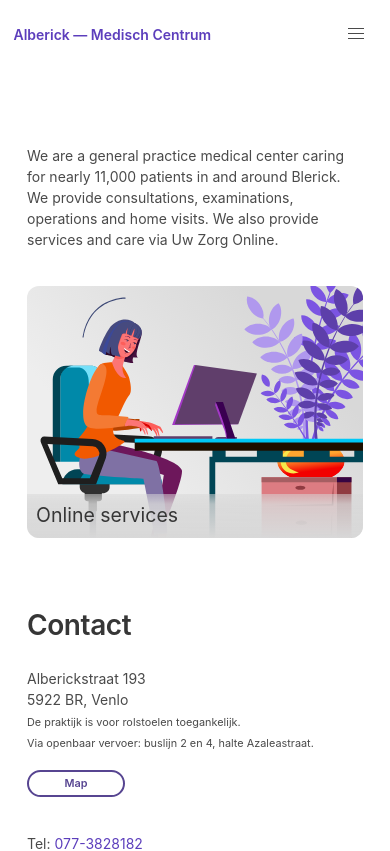
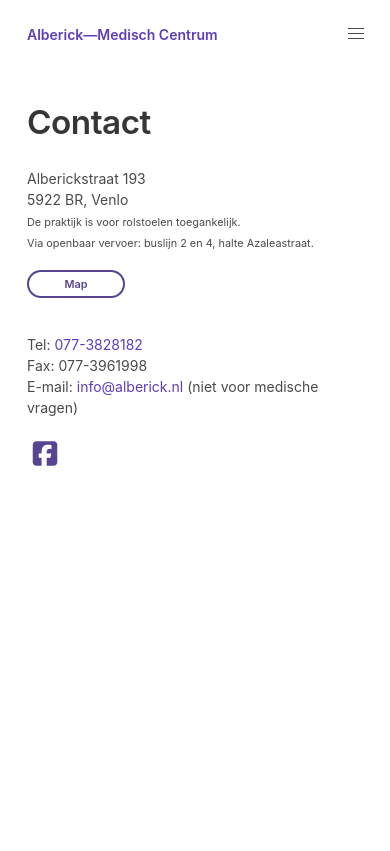
Before and after one commit to anthonyboutinov/alberick-vue-website, a Vue app: page /contact in a window 390 px wide. Shown: the top 851 px of the page. Built offline with nearby package versions, Linux system fonts and the light colour scheme.

Commit message:
optimize mobile

```diff
--- a/src/App.vue
+++ b/src/App.vue
@@ -5,7 +5,8 @@
     <div class="container">
       <div class="navbar-brand">
         <router-link class="navbar-item is-size-7-rem" to="/">
-          Alberick — Medisch Centrum
+          Alberick
+          <span class="is-hidden-xxs">—</span> Medisch Centrum
         </router-link>
 
         <a role="button" class="navbar-burger burger" aria-label="menu" :aria-expanded="displayMenu" v-on:click="toggleMenu()">
@@ -39,12 +40,11 @@
   <footer class="footer" id="footer">
     <div class="container has-text-centered is-size-7">
       <p>
-        © <router-link to="/" class="link-hidden">Alberick</router-link> 2020.
+        ©
+        <router-link to="/" class="link-hidden">Alberick</router-link> 2020.
         <router-link to="/privacy-policy">Privacy &amp; Cookies</router-link>.
-        <router-link to="/terms">T&amp;C's</router-link>.
-        Website by
-        <a href="https://boutinov.com" target="_blank">Boutinov.com</a>.
-        Artwork design by
+        <router-link to="/terms">T&amp;C's</router-link>. Website by
+        <a href="https://boutinov.com" target="_blank">Boutinov.com</a>. Artwork design by
         <a href="https://freepik.com" target="_blank" class="link-hidden">pch.vector / Freepik</a>.
       </p>
     </div>
@@ -106,4 +106,15 @@ footer.footer {
 .navbar .button.is-white {
     background-color: rgba(255,255,255,0);
 }
+
+@media (max-width: $tablet - 1px) {
+    .navbar-brand > .navbar-item {
+        padding-left: 1.5rem;
+    }
+}
+@media (max-width: 290px) {
+    .is-hidden-xxs {
+        display: none;
+    }
+}
 </style>
--- a/src/styles/_common.scss
+++ b/src/styles/_common.scss
@@ -208,9 +208,30 @@ strong {
       margin-right: -$gap;
     }
   }
+
+  @each $key, $value in (
+    "1": 6.7222222222,
+    "2": 4.5,
+    "3": 3,
+    "4": 2,
+    "5": 1.3333333333,
+    "6": 1,
+  ) {
+    .title.is-#{$key} {
+      font-size: calc(1.2rem +  #{$value}vw);
+    }
+  }
 }
 
-@each $key, $value in $sizes {
+@each $key, $value in (
+  "1": 6.7222222222,
+  "2": 4.5,
+  "3": 3,
+  "4": 2,
+  "5": 1.3333333333,
+  "6": 1,
+  "7": 0.7777777778
+) {
   .is-size-#{key}-rem {
     font-size: #{$value}rem;
   }
--- a/src/styles/_variables.scss
+++ b/src/styles/_variables.scss
@@ -9,16 +9,6 @@ $size-6: 1em;
 $size-7: 0.7777777778em;
 $size-8: 0.6666666667em;
 $size-9: 0.5em;
-/* -- */
-$sizes-mobile: (
-  "1": 6.7222222222,
-  "2": 4.5,
-  "3": 3,
-  "4": 2,
-  "5": 1.3333333333,
-  "6": 1,
-  "7": 0.7777777778
-);
 /* -- */
 $small-font-size: $size-7;
 $size-small: $size-8;
--- a/src/templates/contact/Contact.vue
+++ b/src/templates/contact/Contact.vue
@@ -1,46 +1,49 @@
 <template>
-<section class="hero is-fullheight">
+<div>
+  <section class="is-hidden-tablet is-fullheight">
+    <div class="page-head">
+      <div class="container">
+        <h2 class="title is-3 has-text-weight-bold page-title">Contact</h2>
+      </div>
+    </div>
+    <div class="section" style="padding-top:0;">
+      <div class="container">
+        <contact-content-component />
+      </div>
+    </div>
+  </section>
+
+  <section class="hero is-fullheight is-hidden-mobile">
     <div class="hero-body">
       <div class="container">
         <div class="columns is-variable is-8" style="align-items:baseline;">
-        <div class="column is-6 is-hidden-mobile">
+          <div class="column is-6">
             <p class="is-size-5 margin-bottom-medium">
               We are a general practice medical center caring for nearly 11,000 patients in and around Blerick. We provide consultations, examinations, operations and home visits. We also provide services and care via Uw Zorg Online.
             </p>
-          <div class="menu-item-standalone is-hidden-mobile">
+            <div class="menu-item-standalone">
               <menu-item slug="online-services" title="Online services" style="border-radius:12px;" />
             </div>
           </div>
           <div class="column is-6">
             <h3 class="title is-4">Contact</h3>
-          <address class="margin-bottom">
-            Alberickstraat 193<br>
-            5922 BR, Venlo<br>
-            <small class="has-text-grey">De praktijk is voor rolstoelen toegankelijk.<br>
-              Via openbaar vervoer: buslijn 2 en 4, halte Azaleastraat.</small>
-          </address>
-          <a href="#" target="_blank" class="button is-rounded is-primary is-outlined margin-bottom-medium">Map</a>
-          <div>
-            Tel: <a href="tel:0773828182">077-3828182</a><br>
-            Fax: 077-3961998<br>
-            E-mail: <a href="mailto:info@alberick.nl">info@alberick.nl</a> (niet voor medische vragen)<br>
-            <a class="icon is-medium margin-top" href="#" target="_blank">
-              <i class="fab fa-2x fa-facebook-square"></i>
-            </a>
-          </div>
+            <contact-content-component />
           </div>
         </div>
       </div>
     </div>
   </section>
+</div>
 </template>
 
 <script>
 import MenuItem from '../menu/MenuItem.vue';
+import ContactContentComponent from './ContactContent.vue';
 
 export default {
   components: {
-    MenuItem
+    MenuItem,
+    ContactContentComponent,
   },
 }
 </script>
--- /dev/null
+++ b/src/templates/contact/ContactContent.vue
@@ -0,0 +1,23 @@
+<template>
+<div>
+  <address class="margin-bottom">
+    Alberickstraat 193
+    <br> 5922 BR, Venlo
+    <br>
+    <small class="has-text-grey">De praktijk is voor rolstoelen toegankelijk.
+      <br> Via openbaar vervoer: buslijn 2 en 4, halte Azaleastraat.</small>
+  </address>
+  <a href="#" target="_blank" class="button is-rounded is-primary is-outlined margin-bottom-medium">Map</a>
+  <div>
+    Tel:
+    <a href="tel:0773828182">077-3828182</a>
+    <br> Fax: 077-3961998
+    <br> E-mail:
+    <a href="mailto:info@alberick.nl">info@alberick.nl</a> (niet voor medische vragen)
+    <br>
+    <a class="icon is-medium margin-top" href="#" target="_blank">
+      <i class="fab fa-2x fa-facebook-square"></i>
+    </a>
+  </div>
+</div>
+</template>
--- a/src/templates/home/Home.vue
+++ b/src/templates/home/Home.vue
@@ -17,7 +17,7 @@
           </div>
         </div>
         <p class="is-hidden-tablet">
-          We are a general practice medical center caring for nearly 11,000 patients in and around Blerick. We provide consultations, examinations, operations and home visits. We also provide services and care via Uw Zorg Online.
+          We are a general practice medical center caring for nearly 11,000 patients in and around Blerick. We provide consultations, examinations, operations and home visits. We also provide services and care via Uw Zorg&nbsp;Online.
         </p>
       </div>
     </div>
--- a/src/templates/page/Page.vue
+++ b/src/templates/page/Page.vue
@@ -124,10 +124,11 @@ export default {
 
 <style lang="scss">
 .page-head {
-    padding: 0 1.5rem;
+    padding: 0rem 1.5rem;
 }
 .page-title {
-    padding-bottom: 1rem;
+    padding-bottom: 1.5rem;
+    padding-top: 2rem;
 
     @media (min-width: $tablet) {
       padding-top: 4rem;
```
Lines whose indentation alone changed are shown as unchanged.
